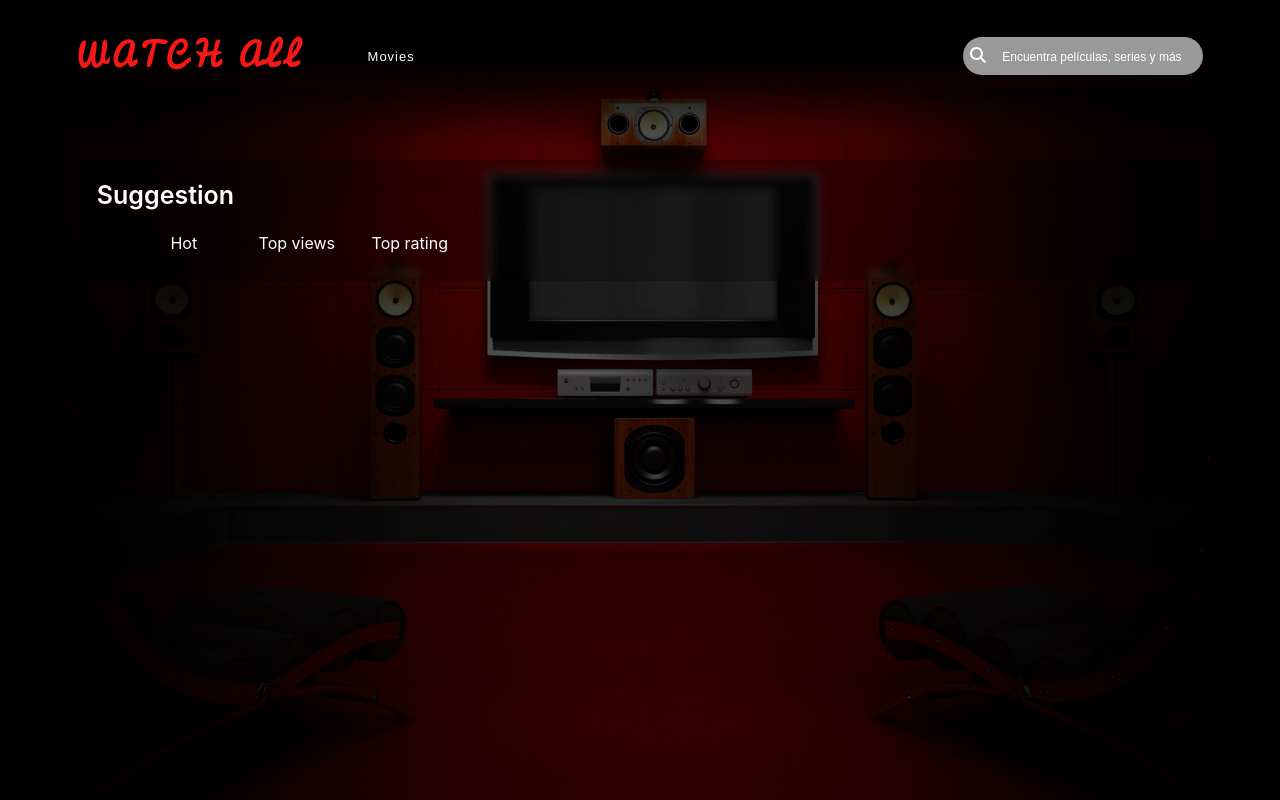
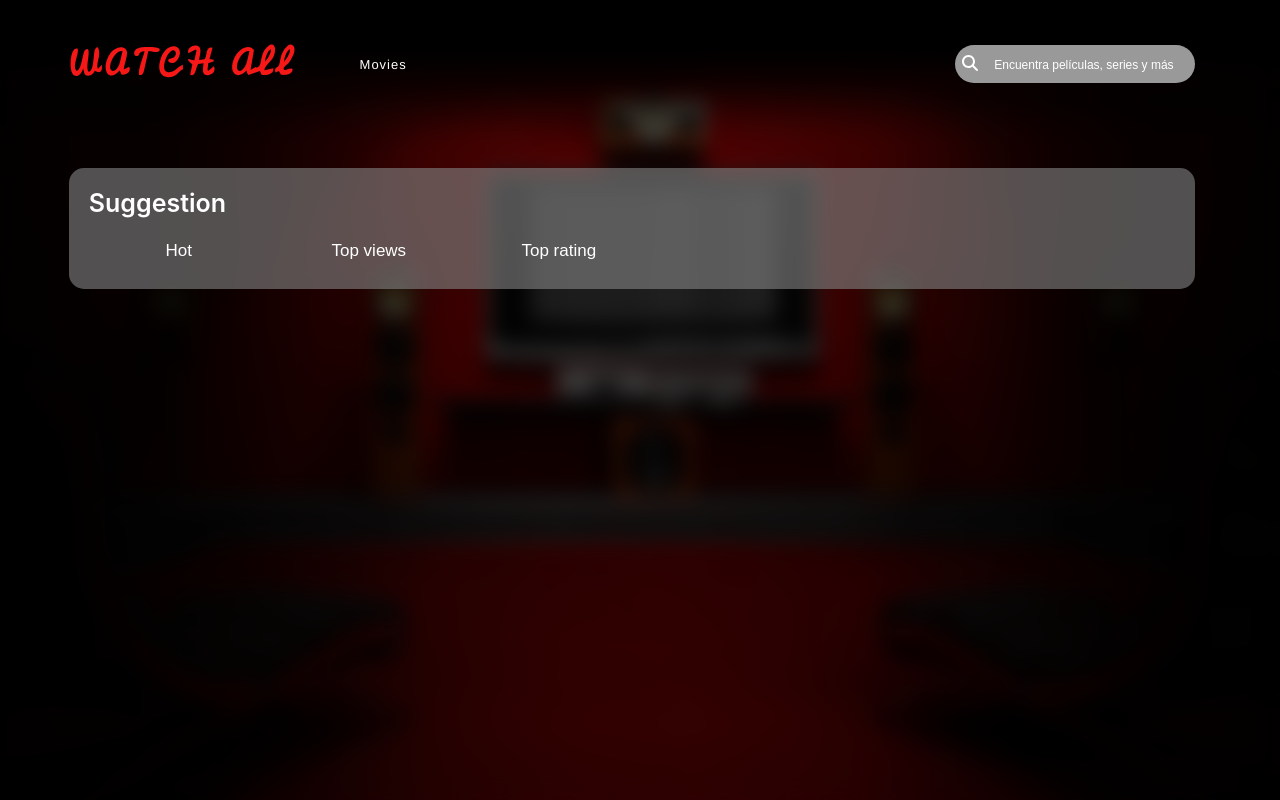
Before and after one commit to luko907/moviesApp, a React (Create React App) app: page /movies in a window 1280 px wide. Built offline with nearby package versions, Linux system fonts and the light colour scheme.

Commit message:
create movies styles

```diff
--- a/src/App.js
+++ b/src/App.js
@@ -7,12 +7,12 @@ import "./App.css";
 
 function App() {
   return (
-    <React.Fragment>
+    <div>
       <NavBar />
       <Switch>
         <Route path="/movies" component={Movies} />
       </Switch>
-    </React.Fragment>
+    </div>
   );
 }
 export default App;
--- a/src/components/Movies/Movies.jsx
+++ b/src/components/Movies/Movies.jsx
@@ -1,7 +1,17 @@
 import React from "react";
+import { useEffect } from "react";
 import styles from "./Movies.module.css";
 
 function Movies() {
+  useEffect(() => {
+    document.body.style["-webkit-backdrop-filter"] = "blur(10px)";
+    document.body.style["backdrop-filter"] = "blur(10px)";
+
+    return () => {
+      document.body.style.removeProperty("backdrop-filter");
+      document.body.style.removeProperty("-webkit-backdrop-filter");
+    };
+  }, []);
   return (
     <React.Fragment>
       <div className={styles.container}>
@@ -11,13 +21,16 @@ function Movies() {
         <div className={styles.div_hot_top}>
           <ul className={styles.ul_hot_top}>
             <li>
-              <a href="#">Hot</a>
+              <button>Hot</button>
+              {/*     <a href="#">Hot</a> */}
             </li>
             <li>
-              <a href="#">Top views</a>
+              <button>Top views</button>
+              {/* <a href="#">Top views</a> */}
             </li>
             <li>
-              <a href="#">Top rating</a>
+              <button>Top rating</button>
+              {/*  <a href="#">Top rating</a> */}
             </li>
           </ul>
         </div>
--- a/src/components/Movies/Movies.module.css
+++ b/src/components/Movies/Movies.module.css
@@ -1,9 +1,9 @@
 .container {
   border-radius: 15px;
   padding: 20px 20px 5px 20px;
-  backdrop-filter: blur(5px);
-  -webkit-backdrop-filter: blur(5px);
-  background: rgba(0, 0, 0, 0.226);
+  backdrop-filter: blur(10px);
+  -webkit-backdrop-filter: blur(10px);
+  background: rgba(134, 134, 134, 0.596);
 }
 
 .div_suggestion {
@@ -16,12 +16,12 @@
 }
 .ul_hot_top {
   display: flex;
-  width: 20rem;
+  width: 30rem;
   justify-content: space-between;
   list-style: none;
   padding-left: 10;
 }
-.ul_hot_top li a {
+/* .ul_hot_top li a {
   display: inline-block;
   text-align: center;
   color: rgb(255, 255, 255);
@@ -38,3 +38,21 @@ li a:hover {
 li a:focus {
   background-color: rgba(118, 110, 241, 0.596);
 }
+ */
+
+.ul_hot_top li button {
+  background-color: transparent;
+  border: none;
+  color: rgb(255, 255, 255);
+  padding: 7px;
+  font-size: 17px;
+  border-radius: 10px;
+  width: 100px;
+  cursor: pointer;
+}
+.ul_hot_top li button:hover {
+  background-color: rgb(231, 26, 26);
+}
+.ul_hot_top li button:focus {
+  background-color: rgba(118, 110, 241, 0.596);
+}
--- a/src/index.css
+++ b/src/index.css
@@ -1,14 +1,18 @@
 body {
-  margin: 0;
   font-family: -apple-system, BlinkMacSystemFont, "Segoe UI", "Roboto", "Oxygen",
     "Ubuntu", "Cantarell", "Fira Sans", "Droid Sans", "Helvetica Neue",
     sans-serif;
   background: url("../src/img/background.png") no-repeat center center fixed;
+  position: fixed;
+  top: 0;
+  right: 0;
+  bottom: 0;
+  min-width: 100%;
+  min-height: 100%;
   background-size: cover;
   -webkit-background-size: cover;
   -moz-background-size: cover;
   -o-background-size: cover;
-  background-size: cover;
   -webkit-font-smoothing: antialiased;
   -moz-osx-font-smoothing: grayscale;
   color: #ffffff;
```
